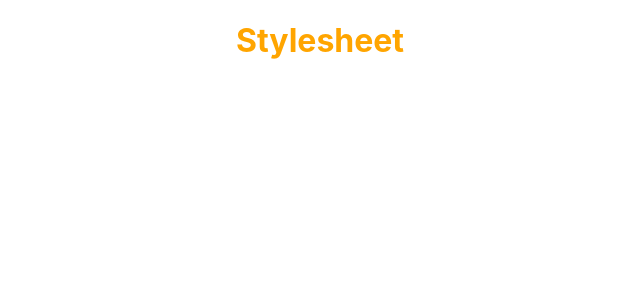
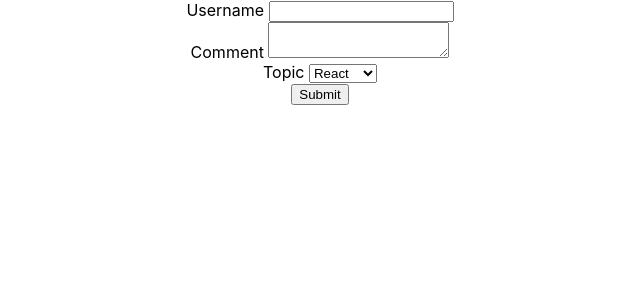
Before and after one commit to eduardoadf21/react-tutorial, a React (Create React App) app in the folder hello-world/: page / in a window 1280 px wide. Shown: the top 300 px of the page, without its empty margins (320-960 px from the left). Built offline with nearby package versions, Linux system fonts and the light colour scheme.

Commit message:
basic form handling

```diff
--- a/hello-world/src/App.js
+++ b/hello-world/src/App.js
@@ -1,12 +1,12 @@
 import React from 'react'
 import './App.css'
-import Stylesheet from './components/Stylesheet';
+import Form from './components/Form';
 
 function App() {
 
   return (
     <div className="App">
-      <Stylesheet primary={true}></Stylesheet>
+      <Form></Form>
     </div>
   );
 }
--- /dev/null
+++ b/hello-world/src/components/Form.js
@@ -0,0 +1,64 @@
+import React, { Component } from 'react'
+
+class Form extends Component {
+    constructor(props) {
+        super(props)
+
+        this.state = {
+        username: '',
+        comment: '',
+        topic: 'react'
+        }
+    }
+
+    handleUsername= (event) => {
+        this.setState({
+            username: event.target.value
+        })
+    }
+
+    handleComment= (event) => {
+        this.setState({
+            comment: event.target.value
+        })
+    }
+
+    handleTopic= (event) => {
+        this.setState({
+            topic: event.target.value
+        })
+    }
+
+    handleSubmit= (event) => {
+        alert(`${this.state.username} ${this.state.comment} ${this.state.topic}`)
+        event.preventDefault()
+    }
+
+    render() {
+
+        return (
+            <form onSubmit={this.handleSubmit}>
+                <div>
+                    <label> Username </label>
+                    <input type = 'text' value={this.state.username} onChange={this.handleUsername}></input>
+                </div>
+                <div>
+                    <label> Comment </label>
+                    <textarea value={this.state.comment} onChange={this.handleComment}></textarea>
+                </div>
+                <div>
+                    <label> Topic </label>
+                    <select value={this.state.topic} onChange={this.handleTopic}>
+                        <option value="react">React</option>
+                        <option value="angular">Angular</option>
+                        <option value="vue">Vue</option>
+                    </select>
+                </div>
+                <button type='submit'> Submit </button>
+            </form>
+        )
+    }
+
+}
+
+export default Form
```
